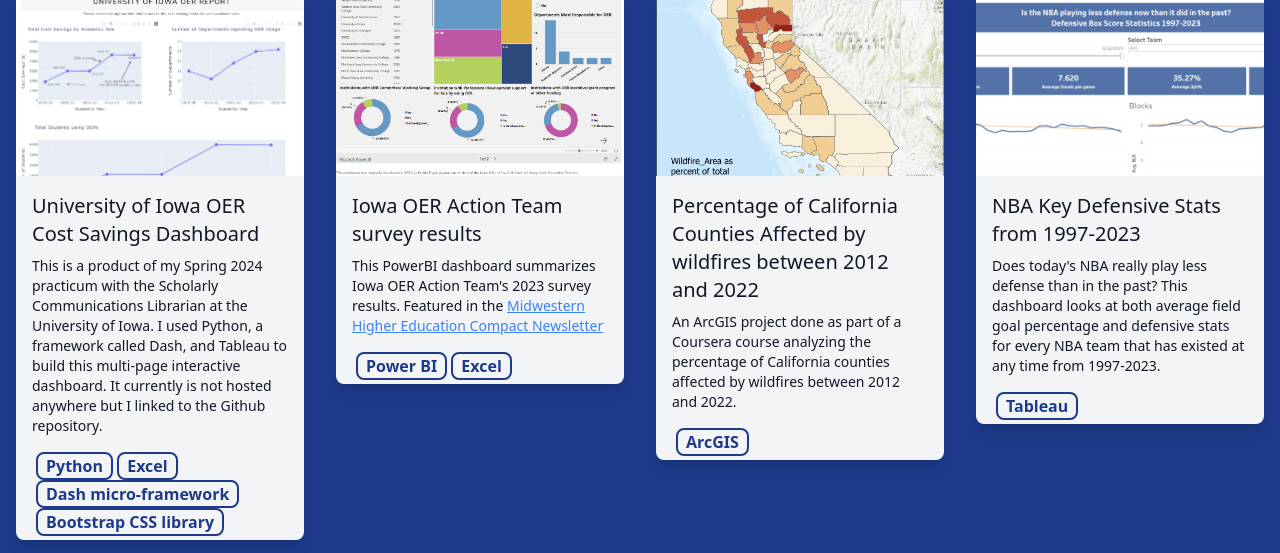
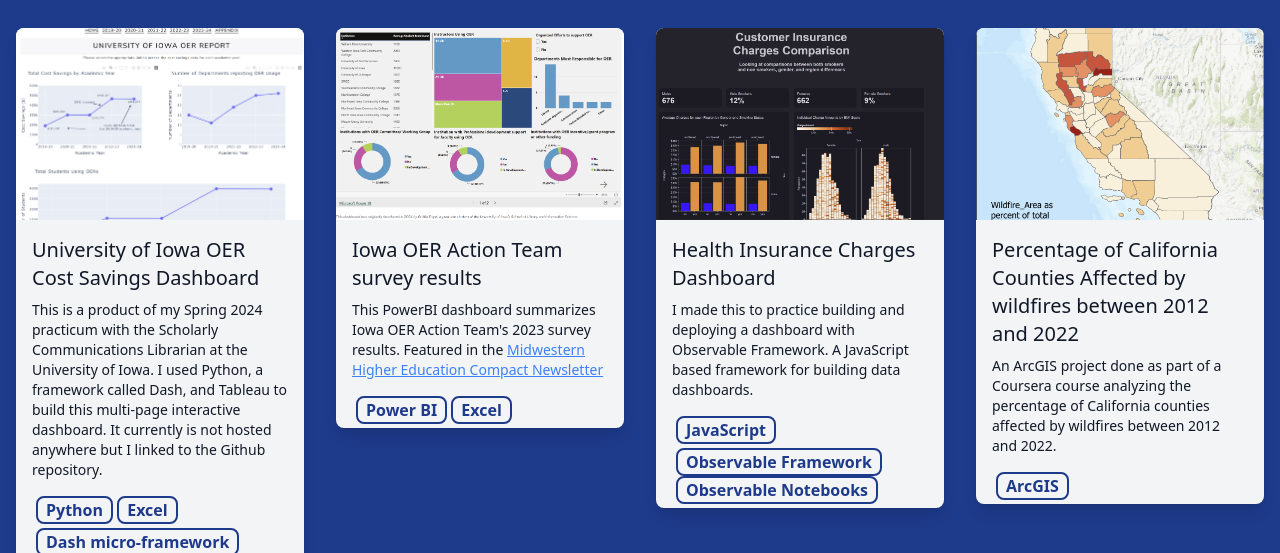
Before and after one commit to GriffEngel/griffengel.github.io, a plain HTML site: page index.html in a window 1280 px wide. Shown: the part 432-985 px from the top of the page. Drawn offline with Linux system fonts and the light colour scheme.

Commit message:
Added insurance dashboard project

```diff
--- a/index.html
+++ b/index.html
@@ -45,6 +45,9 @@
                     Recent Graduate of a Master's program at the University of Iowa, aspiring to
                     combine data analysis and librarianship.
                 </p>
+                <p class="text-xl text-gray-900 mt-4">
+                    Please click on the project screenshots to visit them.
+                </p>
             </div>
         </header>
 
@@ -59,7 +62,7 @@
                             <img
                                 src="images/oer-image.png"
                                 alt="Project Image"
-                                class="w-full h-48 object-cover object-center" />
+                                class="w-full h-48 object-cover object-center hover:shadow-2xl hover:shadow-white" />
                         </a>
                         <div class="p-4 gap-3">
                             <h3 class="text-xl text-gray-900 font-medium">
@@ -76,7 +79,7 @@
                         <div class="ml-5 mr-5 mb-1">
                             <div class="gap-2 mb-1">
                                 <p
-                                    class="inline-block border-2 border-blue-900 px-2 rounded-lg text-blue-900 font-bold">
+                                    class="inline-block border-2 border-blue-900 px-2 rounded-lg mb-1 text-blue-900 font-bold">
                                     Python
                                 </p>
                                 <p
@@ -131,7 +134,42 @@
                         </div>
                     </div>
                 </div>
-                <!-- Additional project cards -->
+                <div class="w-full sm:w-1/2 md:w-1/3 lg:w-1/4 p-4">
+                    <div class="bg-gray-100 shadow-lg rounded-lg overflow-hidden">
+                        <a href="https://griffin-engel.observablehq.cloud/insurance-dashboard/">
+                            <img
+                                src="images/insurance-dashboard.png"
+                                alt="Project Image"
+                                class="w-full h-48 object-cover object-center" />
+                        </a>
+                        <div class="p-4 gap-3">
+                            <h3 class="text-xl text-gray-900 font-medium">
+                                Health Insurance Charges Dashboard
+                            </h3>
+                            <p class="text-sm text-gray-900 mt-2">
+                                I made this to practice building and deploying a dashboard with
+                                Observable Framework. A JavaScript based framework for building data
+                                dashboards.
+                            </p>
+                        </div>
+                        <div class="ml-5 mr-5 mb-1">
+                            <div class="gap-2 mb-1">
+                                <p
+                                    class="inline-block border-2 border-blue-900 px-2 rounded-lg mb-1 text-blue-900 font-bold">
+                                    JavaScript
+                                </p>
+                                <p
+                                    class="inline-block border-2 border-blue-900 px-2 rounded-lg text-blue-900 font-bold">
+                                    Observable Framework
+                                </p>
+                                <p
+                                    class="inline-block border-2 border-blue-900 px-2 rounded-lg text-blue-900 font-bold">
+                                    Observable Notebooks
+                                </p>
+                            </div>
+                        </div>
+                    </div>
+                </div>
                 <div class="w-full sm:w-1/2 md:w-1/3 lg:w-1/4 p-4">
                     <div class="bg-gray-100 shadow-lg rounded-lg overflow-hidden">
                         <a
@@ -165,21 +203,20 @@
                 <div class="w-full sm:w-1/2 md:w-1/3 lg:w-1/4 p-4">
                     <div class="bg-gray-100 shadow-lg rounded-lg overflow-hidden">
                         <a
-                            href="https://public.tableau.com/app/profile/griffin.engel/viz/NBAAverageDefensiveStatistics1996-2023/Dashboard">
+                            href="https://public.tableau.com/app/profile/griffin.engel/viz/WOW2024Week18--Global500Brands/Dashboard">
                             <img
-                                src="images/tableau-dashboard.png"
+                                src="images/tableau-image.png"
                                 alt="Project Image"
                                 class="w-full h-48 object-cover object-center" />
                         </a>
                         <div class="p-4 gap-3">
                             <h3 class="text-xl text-gray-900 font-medium">
-                                NBA Key Defensive Stats from 1997-2023
+                                Global 500 Brands Value Analysis
                             </h3>
                             <p class="text-sm text-gray-900 mt-2">
-                                Does today's NBA really play less defense than in the past? This
-                                dashboard looks at both average field goal percentage and defensive
-                                stats for every NBA team that has existed at any time from
-                                1997-2023.
+                                This dashboard was a product of a #MakeoverMonday Challenge where an
+                                actual published visualization on a magazine or website is presented
+                                and one must present the data in their own way.
                             </p>
                         </div>
                         <div class="ml-5 mr-5 mb-1">
```
Also changed, not shown: images/insurance-dashboard.png (added), images/tableau-image.png (added).
